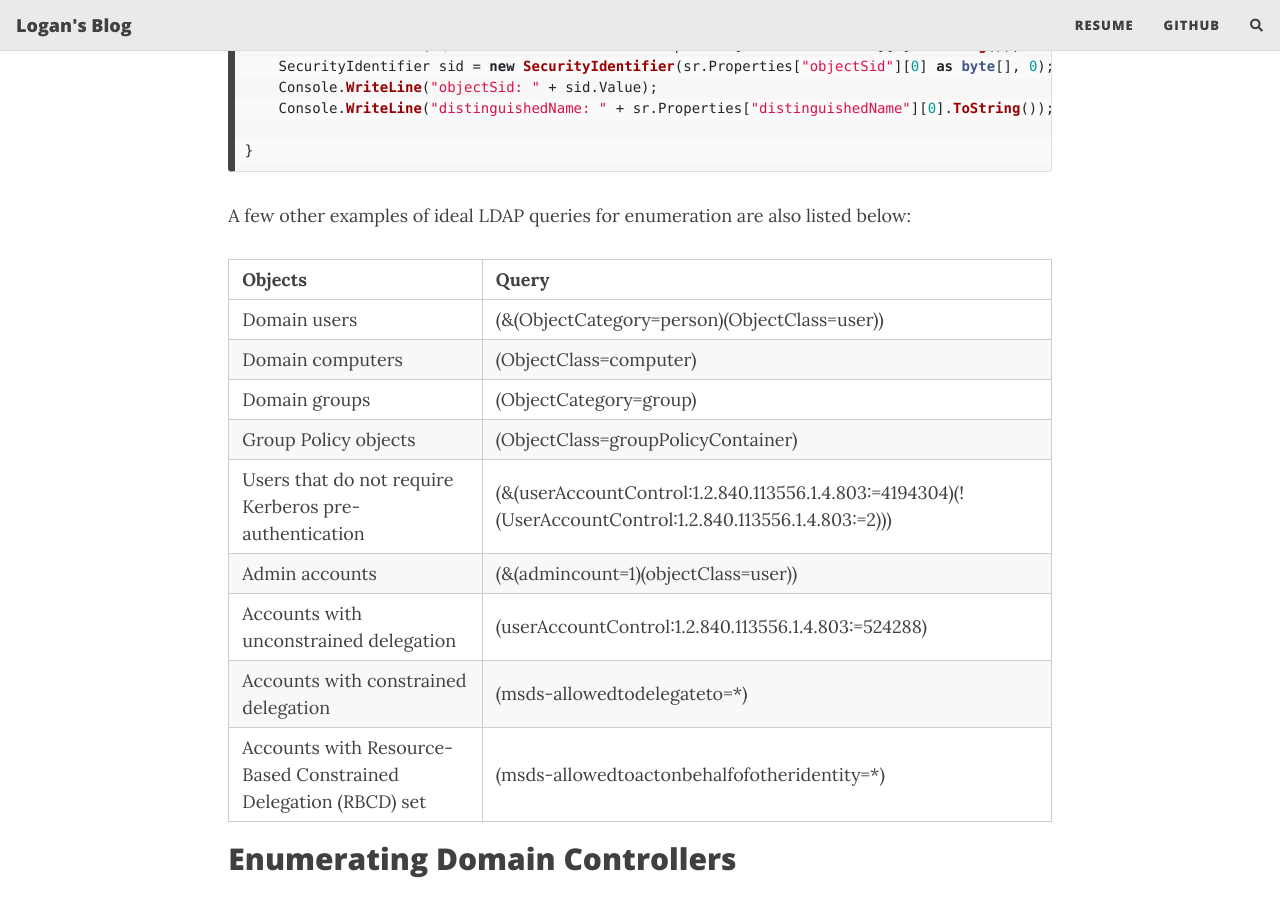
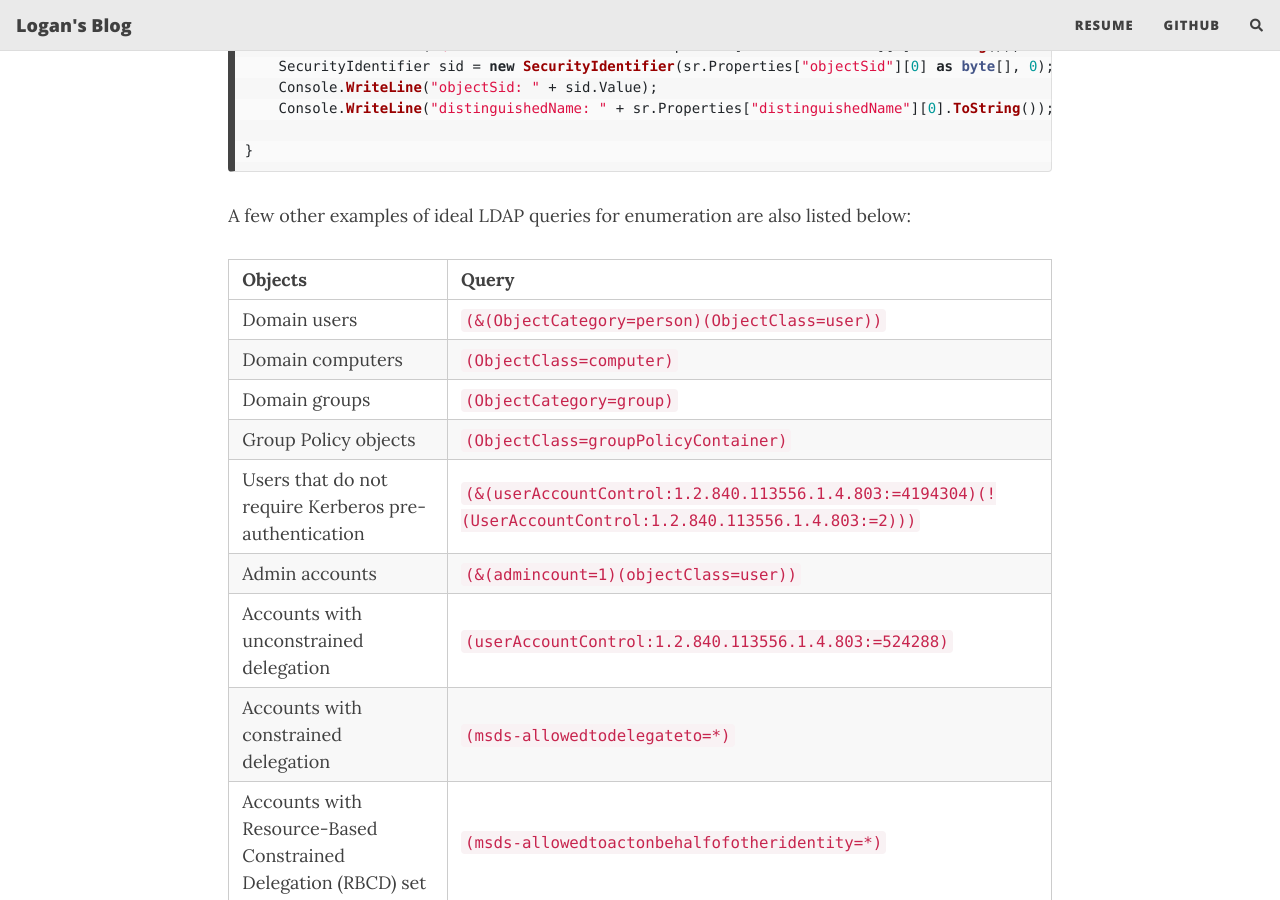
Before and after one commit to logangoins/logangoins.github.io, a Jekyll site: the page built from _posts/2024-9-30-dotnet-AD.md, in a window 1280 px wide and 900 px high, scrolled down 3882 px. Built offline with Jekyll 4.4.1, drawn with Linux system fonts in a browser that asks for light colours; nearby versions of some CDN libraries; comment, search, counter and statistics services are not loaded.

Commit message:
table update

```diff
--- a/_posts/2024-9-30-dotnet-AD.md
+++ b/_posts/2024-9-30-dotnet-AD.md
@@ -91,18 +91,17 @@ foreach (SearchResult sr in results)
 
 A few other examples of ideal LDAP queries for enumeration are also listed below:
 
-| Objects                                                        | Query                                                                                                    |
-|----------------------------------------------------------------|----------------------------------------------------------------------------------------------------------|
-| Domain users                                                   | (&(ObjectCategory=person)(ObjectClass=user))                                                             |
-| Domain computers                                               | (ObjectClass=computer)                                                                                   |
-| Domain groups                                                  | (ObjectCategory=group)                                                                                   |
-| Group Policy objects                                           | (ObjectClass=groupPolicyContainer)                                                                       |
-| Users that do not require Kerberos pre-authentication          | (&(userAccountControl:1.2.840.113556.1.4.803:=4194304)(!(UserAccountControl:1.2.840.113556.1.4.803:=2))) |
-| Admin accounts                                                 | (&(admincount=1)(objectClass=user))                                                                      |
-| Accounts with unconstrained delegation                         | (userAccountControl:1.2.840.113556.1.4.803:=524288)                                                      |
-| Accounts with constrained delegation                           | (msds-allowedtodelegateto=*)                                                                             |
-| Accounts with Resource-Based Constrained Delegation (RBCD) set | (msds-allowedtoactonbehalfofotheridentity=*)                                                             |
-
+| Objects                                                        | Query                                                                                                      |
+|----------------------------------------------------------------|------------------------------------------------------------------------------------------------------------|
+| Domain users                                                   | `(&(ObjectCategory=person)(ObjectClass=user))`                                                             |
+| Domain computers                                               | `(ObjectClass=computer)`                                                                                   |
+| Domain groups                                                  | `(ObjectCategory=group)`                                                                                   |
+| Group Policy objects                                           | `(ObjectClass=groupPolicyContainer)`                                                                       |
+| Users that do not require Kerberos pre-authentication          | `(&(userAccountControl:1.2.840.113556.1.4.803:=4194304)(!(UserAccountControl:1.2.840.113556.1.4.803:=2)))` |
+| Admin accounts                                                 | `(&(admincount=1)(objectClass=user))`                                                                      |
+| Accounts with unconstrained delegation                         | `(userAccountControl:1.2.840.113556.1.4.803:=524288)`                                                      |
+| Accounts with constrained delegation                           | `(msds-allowedtodelegateto=*)`                                                                             |
+| Accounts with Resource-Based Constrained Delegation (RBCD) set | `(msds-allowedtoactonbehalfofotheridentity=*)`                                                             |
 
 ## Enumerating Domain Controllers
 
```
